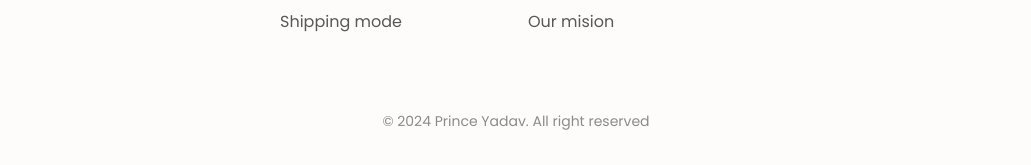
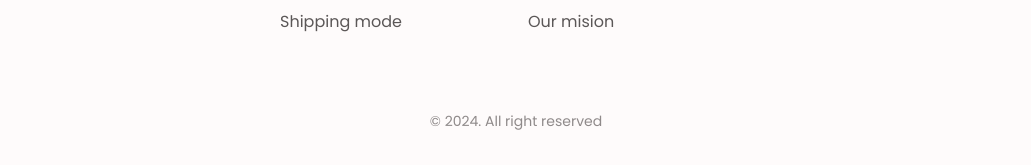
Before and after one commit to princeyadav00785/Christmas_Gift, a plain HTML site: page index.html in a window 1280 px wide. Shown: the part 3288-3453 px from the top of the page, without its empty margins (124-1155 px from the left). Drawn offline with nearby package versions, Linux system fonts and the light colour scheme.

Commit message:
Update index.html

```diff
--- a/index.html
+++ b/index.html
@@ -199,7 +199,7 @@
                 </div>
             </div>
 
-            <p class="footer__copy">&#169; 2024 Prince Yadav. All right reserved</p>
+            <p class="footer__copy">&#169; 2024. All right reserved</p>
         </footer>
 
         <!--========== SCROLL REVEAL ==========-->
```
